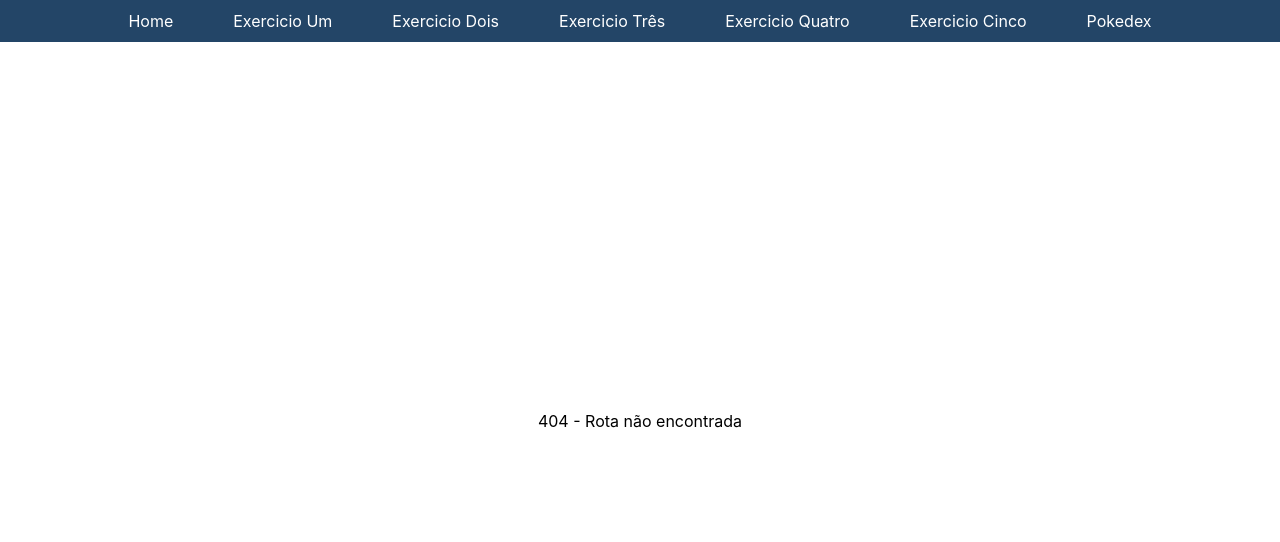
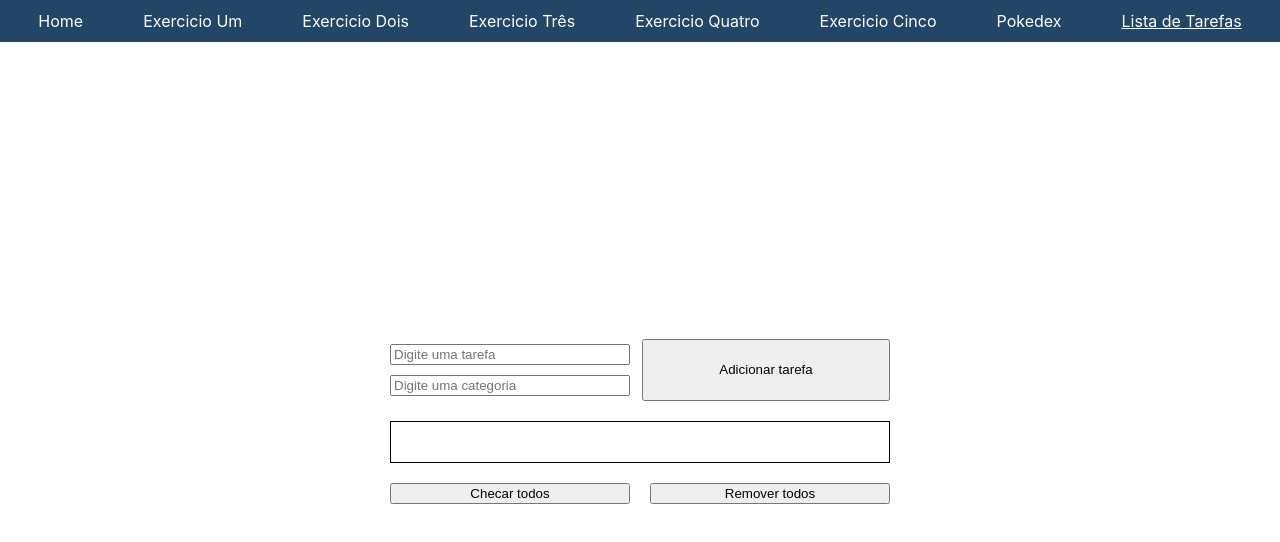
Before and after one commit to yogmel/lets-code-693, a React (Create React App) app: page /lista-de-tarefas in a window 1280 px wide. Before the commit this address had no page. Shown: the top 542 px of the page. Built offline with nearby package versions, Linux system fonts and the light colour scheme; the HTML template or start-up script is replaced by a standard one.

Commit message:
Aula 14 - React - Lista de Tarefas

```diff
--- a/src/components/Navigation/Navigation.jsx
+++ b/src/components/Navigation/Navigation.jsx
@@ -1,5 +1,5 @@
+import { useState } from "react";
 import { NavLink } from "react-router-dom";
-import { useState } from "react";
 import "./Navigation.css";
 
 function Navigation() {
@@ -49,6 +49,13 @@ function Navigation() {
       <NavLink className="link" activeClassName="selected-link" to="/pokedex">
         Pokedex
       </NavLink>
+      <NavLink
+        className="link"
+        activeClassName="selected-link"
+        to="/lista-de-tarefas"
+      >
+        Lista de Tarefas
+      </NavLink>
     </nav>
   );
 }
--- /dev/null
+++ b/src/routes/ListaDeTarefas/ListaDeTarefas.css
@@ -0,0 +1,51 @@
+.lista-de-tarefas {
+  width: 100%;
+  max-width: 500px;
+  justify-content: space-evenly;
+}
+
+.tarefas-input {
+  display: flex;
+  align-items: stretch;
+  justify-content: stretch;
+  gap: 20px;
+  margin-bottom: 20px;
+}
+
+.tarefas-input input {
+  width: 100%;
+  margin: 5px 0px;
+}
+
+.tarefas-input > div, .tarefas-input > button {
+  flex: 1;
+}
+
+.tarefas-container {
+  display: grid;
+  grid-template-columns: 1fr 5fr 5fr 1fr;
+  border: 1px solid black;
+  padding: 20px;
+  margin-bottom: 20px;
+}
+
+.tarefas-container > input, .tarefas-container > label {
+  justify-self: start;
+}
+
+.tarefas-container > svg {
+  justify-self: end;
+}
+
+.botoes {
+  display: flex;
+  justify-content: space-between;
+}
+
+.botoes > button {
+  min-width: 48%;
+}
+
+.validacao {
+  color: red;
+}
--- /dev/null
+++ b/src/routes/ListaDeTarefas/ListaDeTarefas.jsx
@@ -0,0 +1,121 @@
+import { useState } from "react";
+import "./ListaDeTarefas.css";
+import Tarefa from "./Tarefa";
+
+function ListaDeTarefas() {
+  const [editandoTarefa, setEditandoTarefa] = useState("");
+  const [editandoCategoria, setEditandoCategoria] = useState("");
+  const [tarefas, setTarefas] = useState([])
+  const [erro, setErro] = useState(false)
+
+  const atualizarEditandoTarefa = (evento) => {
+    setEditandoTarefa(evento.target.value);
+  };
+
+  const atualizarEditandoCategoria = (evento) => {
+    setEditandoCategoria(evento.target.value);
+  };
+
+  const atualizarFinalizada = (index) => (evento) => {
+    const tarefasAtualizadas = [
+      ...tarefas.slice(0, index),
+      { ...tarefas[index], finalizado: evento.target.checked },
+      ...tarefas.slice(index + 1)
+    ]
+
+    setTarefas(tarefasAtualizadas);
+  }
+
+  const adicionarTarefa = () => {
+    if (!editandoTarefa || !editandoCategoria) {
+      setErro(true)
+      return
+    }
+
+    setErro(false)
+    setTarefas([...tarefas, {
+      nome: editandoTarefa,
+      categoria: editandoCategoria,
+      finalizado: false
+    }]);
+    setEditandoTarefa("");
+    setEditandoCategoria("");
+  };
+
+  const removerTarefa = (index) => {
+    const tarefasFiltradas = tarefas.filter((tarefa, currentIndex) => currentIndex !== index)
+    setTarefas(tarefasFiltradas)
+  }
+
+  const removerTodas = () => {
+    setTarefas([])
+  }
+
+  const checarTodos = () => {
+    const todosFinalizados = tarefas.every(tarefa => tarefa.finalizado === true)
+
+    if (todosFinalizados) {
+      const tarefasDeschecadas = tarefas.map(tarefa => ({
+        ...tarefa,
+        finalizado: false
+      }))
+      setTarefas(tarefasDeschecadas)
+      return
+    }
+
+    const tarefasChecadas = tarefas.map(tarefa => ({
+      ...tarefa,
+      finalizado: true
+    }))
+    setTarefas(tarefasChecadas)
+  }
+
+  return (
+    <section className="lista-de-tarefas">
+      <div className="tarefas-input">
+        <div>
+          <input
+            type="text"
+            placeholder="Digite uma tarefa"
+            name="tarefa"
+            value={editandoTarefa}
+            onChange={atualizarEditandoTarefa}
+          />
+          <input
+            type="text"
+            placeholder="Digite uma categoria"
+            name="categoria"
+            value={editandoCategoria}
+            onChange={atualizarEditandoCategoria}
+          />
+        </div>
+        <button onClick={adicionarTarefa}>Adicionar tarefa</button>
+      </div>
+
+      {erro && <p className="validacao">Preencha os dois campos!</p>}
+
+      <div className="tarefas-container">
+        {tarefas.map((tarefa, index) => (
+          <Tarefa
+            key={index}
+            index={index}
+            tarefa={tarefa}
+            atualizarFinalizada={atualizarFinalizada(index)}
+            removerTarefa={removerTarefa}
+          />
+        ))}
+      </div>
+
+      <div className="botoes">
+        <button onClick={checarTodos}>
+          Checar todos
+        </button>
+        <button onClick={removerTodas}>
+          Remover todos
+        </button>
+      </div>
+    </section>
+  )
+}
+
+export default ListaDeTarefas;
--- /dev/null
+++ b/src/routes/ListaDeTarefas/Tarefa.css
@@ -0,0 +1,7 @@
+.categoria {
+  font-size: 14px;
+}
+
+.finalizado {
+  text-decoration: line-through;
+}
--- /dev/null
+++ b/src/routes/ListaDeTarefas/Tarefa.jsx
@@ -0,0 +1,20 @@
+import { faTrash } from '@fortawesome/free-solid-svg-icons';
+import { FontAwesomeIcon } from '@fortawesome/react-fontawesome';
+import "./Tarefa.css";
+
+function Tarefa({ index, tarefa, atualizarFinalizada, removerTarefa }) {
+  return (
+    <>
+      <input
+        type="checkbox"
+        checked={tarefa.finalizado}
+        onChange={atualizarFinalizada}
+      />
+      <label className={tarefa.finalizado ? "finalizado" : ""} >{tarefa.nome}</label>
+      <label className="categoria">{tarefa.categoria}</label>
+      <FontAwesomeIcon icon={faTrash} transform={{ rotate: 0 }} onClick={() => removerTarefa(index)} />
+    </>
+  )
+}
+
+export default Tarefa;
--- a/src/routes/Routes.jsx
+++ b/src/routes/Routes.jsx
@@ -1,12 +1,13 @@
+import { Route, Switch } from "react-router-dom";
+import { Navigation } from "./../components";
 import ExercicioCinco from "./ExercicioCinco/ExercicioCinco";
 import ExercicioDois from "./ExercicioDois/ExercicioDois";
 import ExercicioQuatro from "./ExercicioQuatro/ExercicioQuatro";
 import ExercicioTres from "./ExercicioTres/ExercicioTres";
 import ExercicioUm from "./ExercicioUm/ExercicioUm";
+import ListaDeTarefas from "./ListaDeTarefas/ListaDeTarefas";
 import Pokedex from "./Pokedex/Pokedex";
-import { Navigation } from "./../components";
 
-import { Route, Switch } from "react-router-dom";
 
 function Routes() {
   return (
@@ -38,6 +39,9 @@ function Routes() {
           <Route path="/pokedex/:limit?">
             <Pokedex />
           </Route>
+          <Route path="/lista-de-tarefas">
+            <ListaDeTarefas />
+          </Route>
           <Route>
             <p>404 - Rota não encontrada</p>
           </Route>
```
